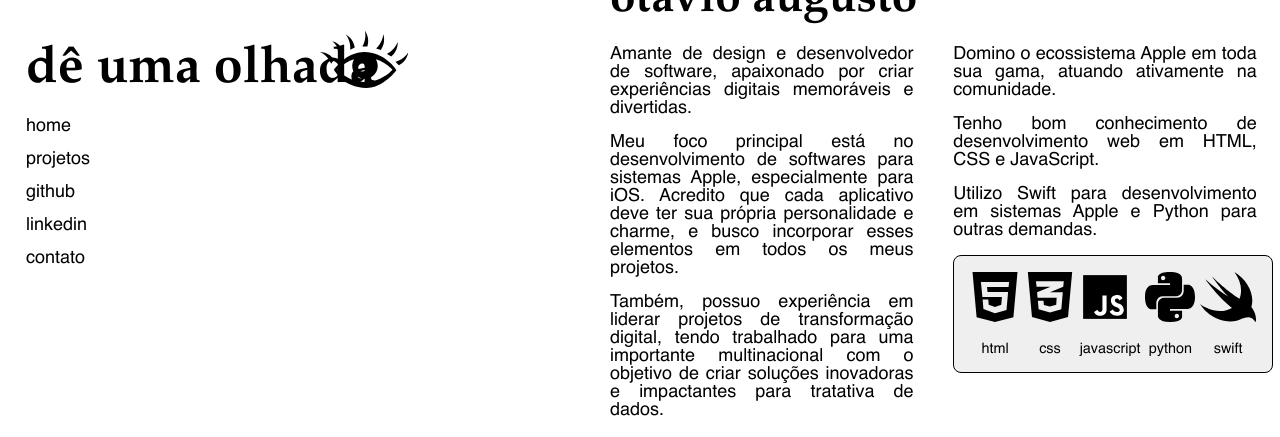
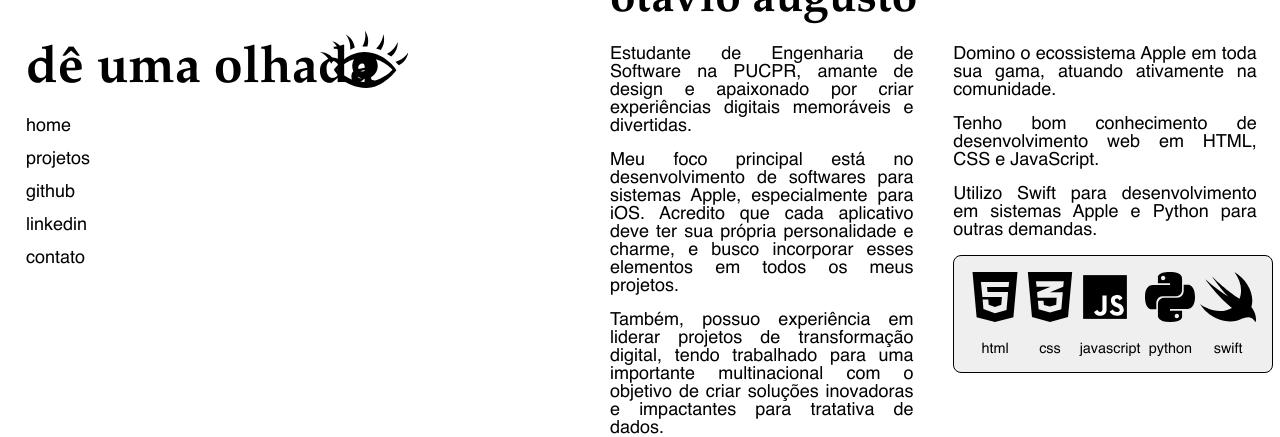
Before and after one commit to otavioaugustosw/Portifolio-Web, a plain HTML site: page index.html in a window 1280 px wide. Shown: the part 464-901 px from the top of the page. Drawn offline with Linux system fonts and the light colour scheme.

Commit message:
Update index.html

```diff
--- a/index.html
+++ b/index.html
@@ -57,7 +57,7 @@
                     <h2>otávio augusto</h2>
                     <div class="about">
                         <article>
-                            <p>Amante de design e desenvolvedor de software, apaixonado por criar experiências digitais
+                            <p>Estudante de Engenharia de Software na PUCPR, amante de design e apaixonado por criar experiências digitais
                                 memoráveis e divertidas.<p>
                             <p>Meu foco principal está no desenvolvimento de softwares para sistemas Apple, especialmente
                             para iOS. Acredito que cada aplicativo deve ter sua própria personalidade e charme, e busco incorporar
```
